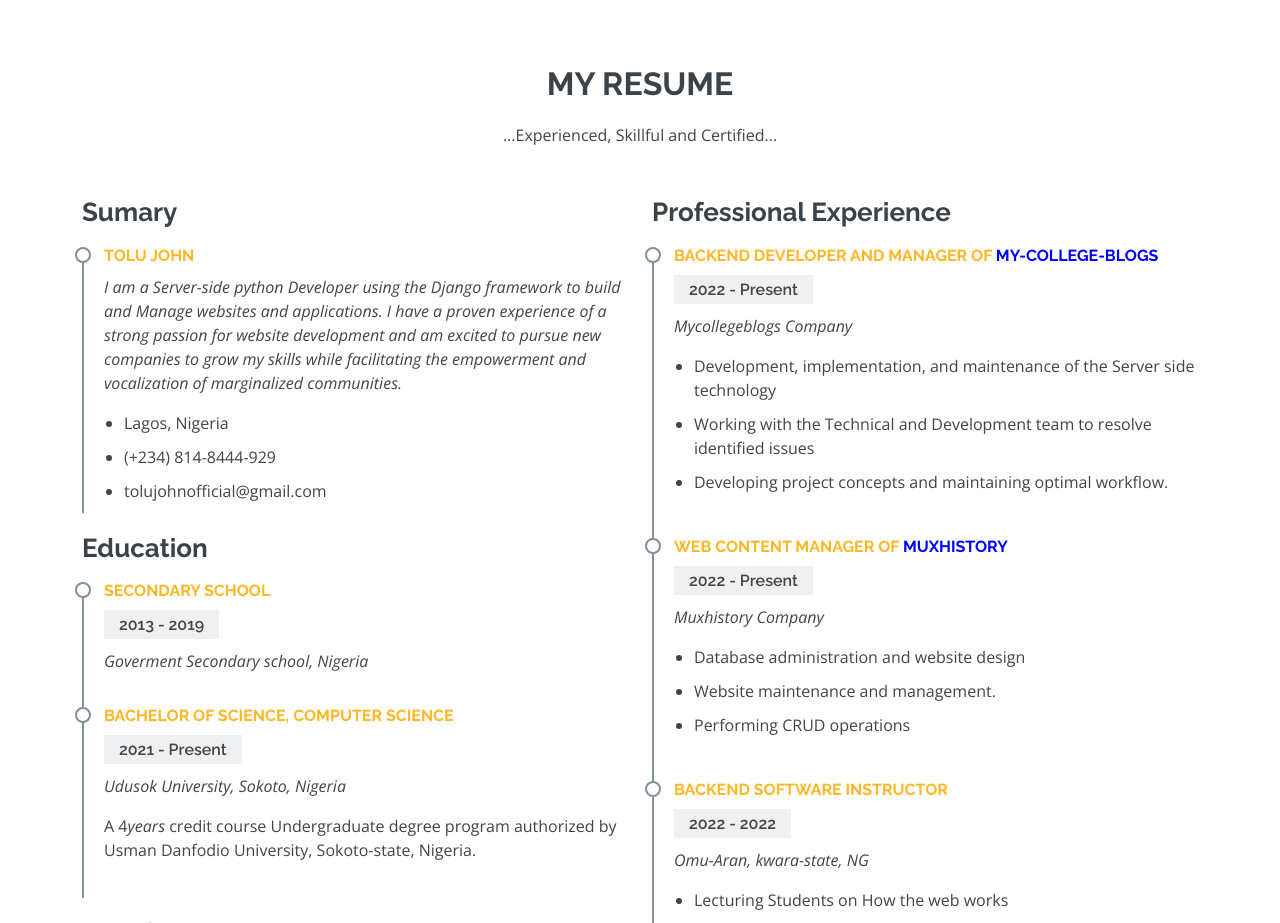
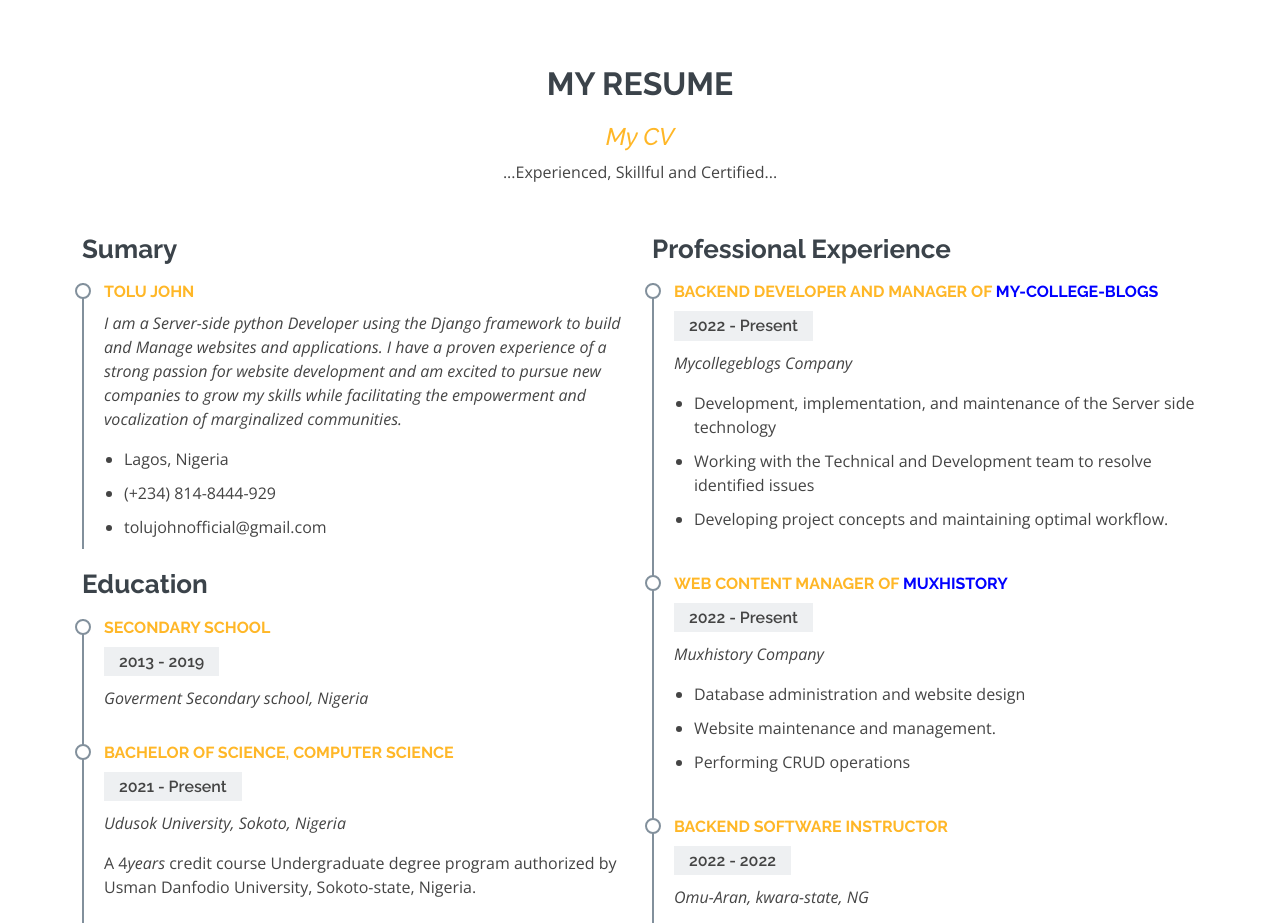
Before and after one commit to Tolujoh-n/Tolujohnport, a plain HTML site: page index.html in a window 1280 px wide. Shown: the part 2620-3543 px from the top of the page. Drawn offline with nearby package versions, Linux system fonts and the light colour scheme.

Commit message:
Update index.html

```diff
--- a/index.html
+++ b/index.html
@@ -453,7 +453,7 @@
       <div class="container">
 
         <div class="section-title">
-          <h2>My Resume</h2>
+          <h2>My Resume <h4><i><a href="https://tolujohnport.netlify.app/Tolujohn-CV.pdf">My CV</a></i></h4></h2>
           <p>...Experienced, Skillful and Certified...</p>
         </div>
 
```
